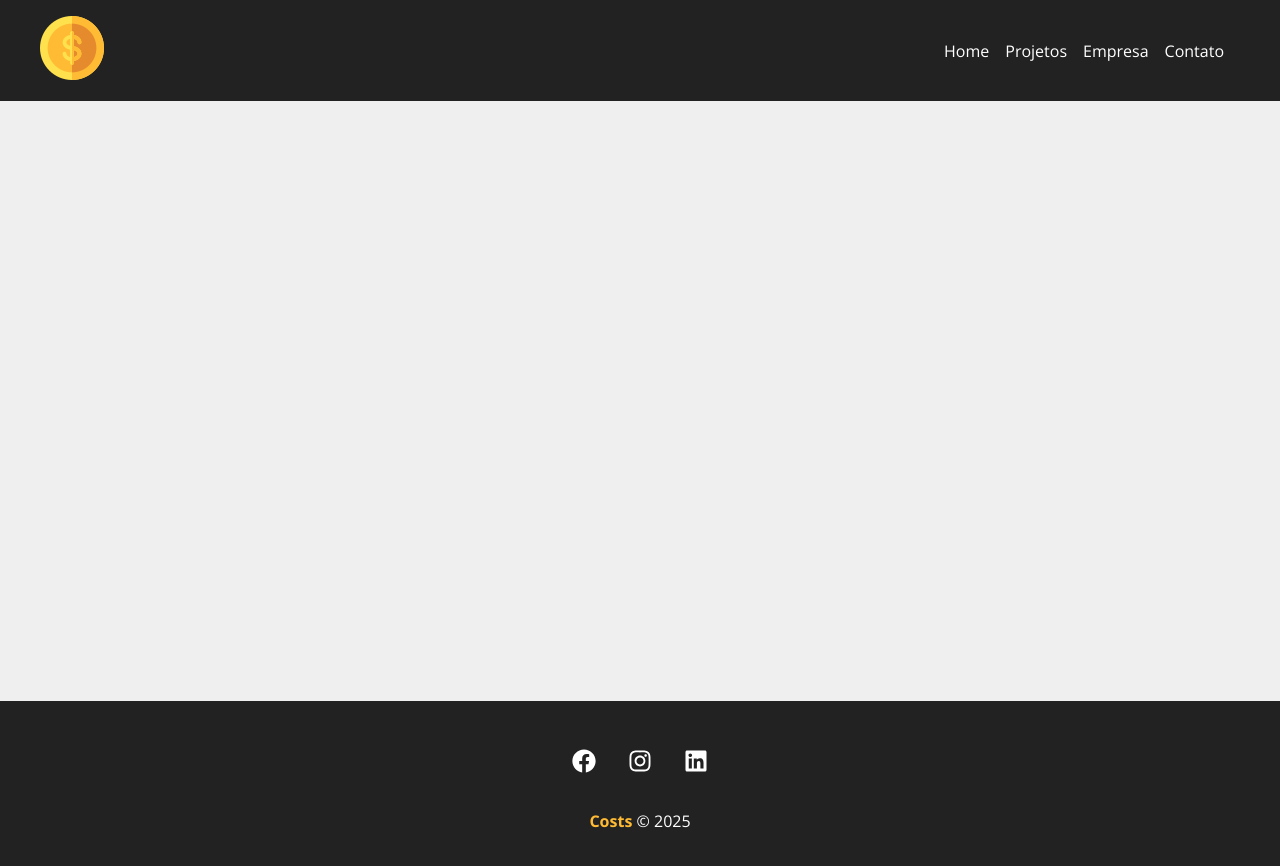
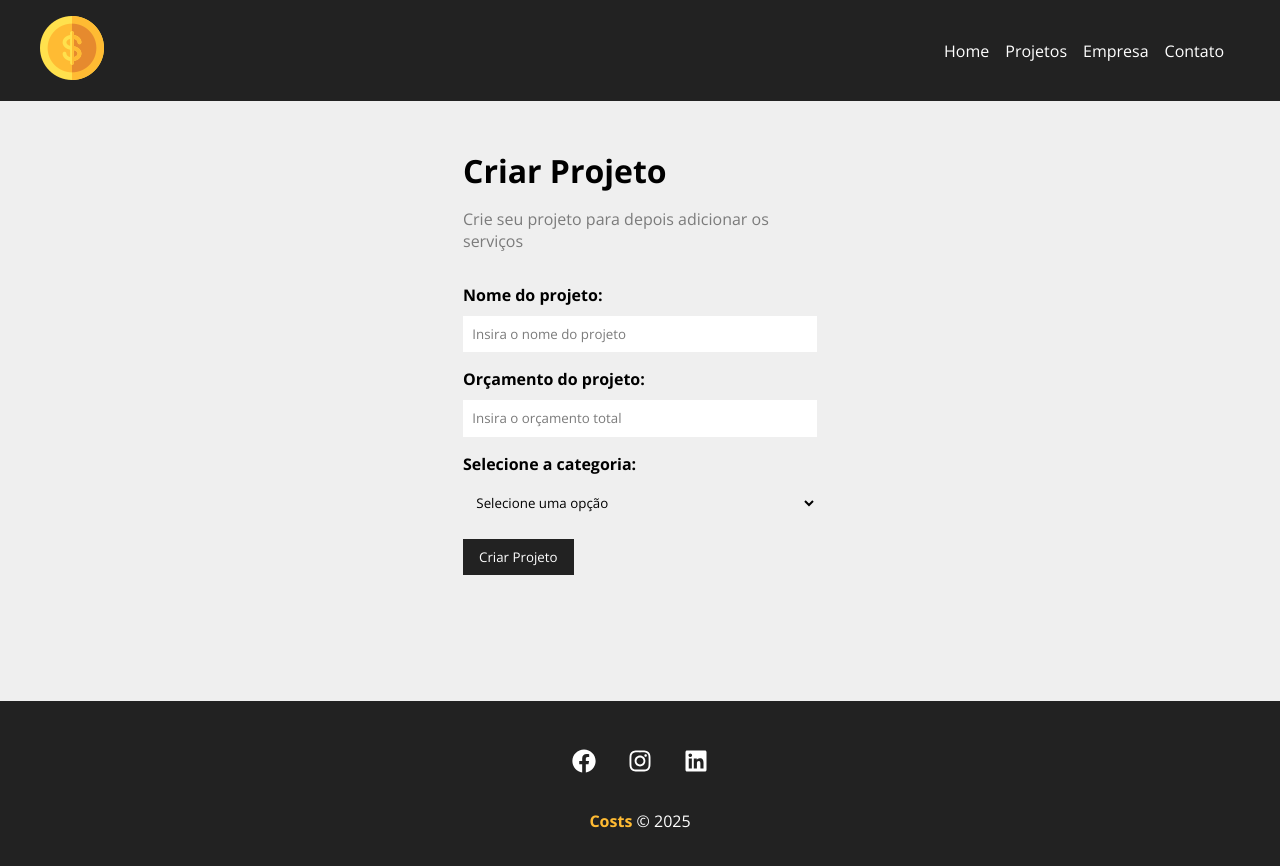
Before and after one commit to leonardoaraujo18/projeto-costs, a React (Create React App) app in the folder costs/: page /newprojects in a window 1280 px wide. Shown: the top 866 px of the page. Built offline with nearby package versions, Linux system fonts and the light colour scheme; data requests are answered from the project's data file.

Commit message:
Resgatando Projetos

```diff
--- a/costs/db.json
+++ b/costs/db.json
@@ -21,8 +21,40 @@
       },
       "cost": 0,
       "services": []
+    },
+    {
+      "id": "ef81",
+      "name": "Novo Projeto",
+      "budget": "900",
+      "category": {
+        "id": "4",
+        "name": "Planejamento"
+      },
+      "cost": 0,
+      "services": []
+    },
+    {
+      "id": "eda8",
+      "name": "Teste 2",
+      "budget": "1200",
+      "category": {
+        "id": "2",
+        "name": "Desenvolvimento"
+      },
+      "cost": 0,
+      "services": []
+    },
+    {
+      "id": "8e39",
+      "name": "Meu projeto",
+      "budget": "4000",
+      "category": {
+        "id": "1",
+        "name": "infra"
+      },
+      "cost": 0,
+      "services": []
     }
-
   ],
   "categories": [
     {
--- a/costs/src/App.js
+++ b/costs/src/App.js
@@ -20,7 +20,7 @@ function App() {
         <Route path="/projects" element={<Projects />} />
         <Route path="/company" element={<Company />} />
         <Route path="/contact" element={<Contact />} />
-        <Route path="/newproject" element={<NewProjects />} />
+        <Route path="/newprojects" element={<NewProjects />} />
       </Routes>
       </Container>
       <Footer />
--- a/costs/src/components/pages/NewProjects.js
+++ b/costs/src/components/pages/NewProjects.js
@@ -23,7 +23,7 @@ function NewProjects(){
         .then((data) => {
             console.log(data)
             // redirect
-            navigate('/project', {state: {message: 'Projeto criado com sucesso!'}})
+            navigate('/projects', {state: {message: 'Projeto criado com sucesso!'}})
         })
         .catch((err) => console.log(err))
     }
```
